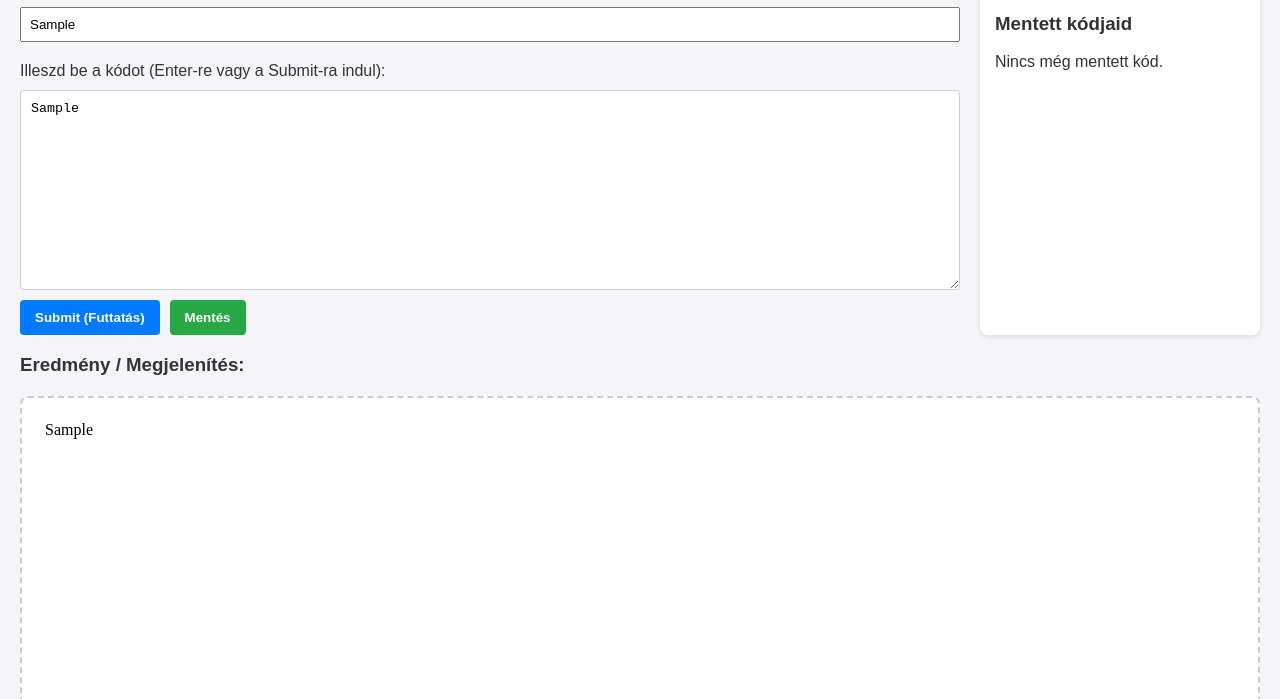
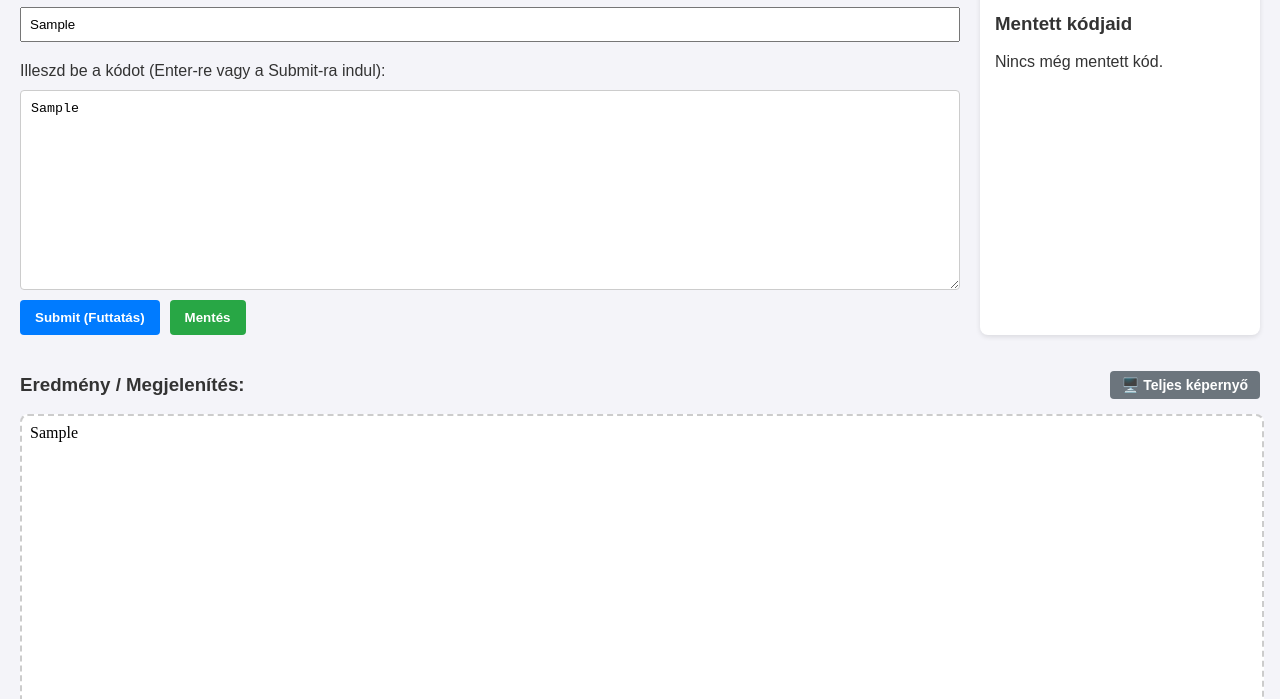
Before and after one commit to BAAAZSIII/code-runner, a plain HTML site: page index.html in a window 1280 px wide. Both pictures are taken after typing "Sample", "Sample" into the empty fields and a click on the button "Submit (Futtatás)". Shown: the part 101-800 px from the top of the page. Drawn offline with Linux system fonts and the light colour scheme.

Commit message:
Add initial HTML structure for code runner

```diff
--- a/index.html
+++ b/index.html
@@ -3,7 +3,7 @@
 <head>
     <meta charset="UTF-8">
     <meta name="viewport" content="width=device-width, initial-scale=1.0">
-    <title>Kód Futtató és Mentő</title>
+    <title>Kód Futtató, Mentő és Teljes Képernyő</title>
     <style>
         body { font-family: sans-serif; margin: 20px; background: #f4f4f9; color: #333; }
         .container { display: flex; gap: 20px; }
@@ -18,7 +18,26 @@
         .save-item:hover { background: #ddd; }
         .delete-btn { background: #dc3545; color: white; border: none; padding: 3px 8px; border-radius: 3px; cursor: pointer; }
         .delete-btn:hover { background: #bd2130; }
-        #output { margin-top: 20px; border: 2px dashed #ccc; padding: 15px; background: #fff; min-height: 300px; border-radius: 8px; }
+
+        /* Megjelenítési terület és gombok wrapperje */
+        .output-header { display: flex; justify-content: space-between; align-items: center; margin-top: 20px; }
+        #output-container { border: 2px dashed #ccc; background: #fff; border-radius: 8px; position: relative; width: 100%; height: 400px; }
+        #preview-iframe { width: 100%; height: 100%; border: none; border-radius: 6px; }
+
+        /* Teljes képernyős stílus, ha be van kapcsolva */
+        #output-container.fullscreen {
+            position: fixed;
+            top: 0;
+            left: 0;
+            width: 100vw;
+            height: 100vh;
+            z-index: 9999;
+            border: none;
+            border-radius: 0;
+        }
+        /* Teljes képernyő gomb elhelyezése */
+        .fullscreen-btn { background: #6c757d; font-size: 14px; padding: 6px 12px; }
+        .fullscreen-btn.active { background: #dc3545; }
     </style>
 </head>
 <body>
@@ -47,34 +66,72 @@
         </div>
     </div>
 
-    <h3>Eredmény / Megjelenítés:</h3>
-    <div id="output"></div>
+    <!-- Eredmény fejléc gombbal -->
+    <div class="output-header">
+        <h3>Eredmény / Megjelenítés:</h3>
+        <button id="resizeBtn" class="fullscreen-btn" onclick="toggleFullscreen()" style="display: none;">🖥️ Teljes képernyő</button>
+    </div>
+
+    <!-- Az ablak, amiben a kód fut és amit nagyítani lehet -->
+    <div id="output-container">
+        <iframe id="preview-iframe"></iframe>
+    </div>
 
     <script>
         const codeInput = document.getElementById('codeInput');
         const codeTitle = document.getElementById('codeTitle');
-        const output = document.getElementById('output');
+        const outputContainer = document.getElementById('output-container');
+        const previewIframe = document.getElementById('preview-iframe');
         const savesList = document.getElementById('savesList');
+        const resizeBtn = document.getElementById('resizeBtn');
 
-        // 1. Futtatás ENTER leütésére a szövegdobozban (ha nem a Shift+Enter-t nyomod)
+        // 1. Futtatás ENTER leütésére
         codeInput.addEventListener('keydown', function(e) {
             if (e.key === 'Enter' && !e.shiftKey) {
-                e.preventDefault(); // Megakadályozza az új sort
+                e.preventDefault();
                 runCode();
             }
         });
 
-        // kód futtatása funkció
+        // Kód futtatása funkció
         function runCode() {
             const code = codeInput.value;
-            // Biztonságos futtatás egy iframe-en belül, hogy ne rontsa el a fő oldalt
-            output.innerHTML = `<iframe id="preview" style="width:100%; height:400px; border:none;"></iframe>`;
-            const iframe = document.getElementById('preview');
-            const doc = iframe.contentDocument || iframe.contentWindow.document;
+            if(!code.trim()) return;
+
+            const doc = previewIframe.contentDocument || previewIframe.contentWindow.document;
             doc.open();
             doc.write(code);
             doc.close();
+
+            // Ha van futó kód, megjelenítjük a nagyítás gombot
+            resizeBtn.style.display = 'block';
         }
+
+        // Kinyitás és összecsukás funkció (Teljes képernyő)
+        function toggleFullscreen() {
+            outputContainer.classList.toggle('fullscreen');
+
+            if (outputContainer.classList.contains('fullscreen')) {
+                resizeBtn.innerHTML = '❌ Kicsinyítés (Bezárás)';
+                resizeBtn.classList.add('active');
+                // Áttesszük a gombot ideiglenesen a teljes képernyős ablakba, hogy ott is látszódjon felül
+                resizeBtn.style.position = 'fixed';
+                resizeBtn.style.top = '10px';
+                resizeBtn.style.right = '10px';
+                resizeBtn.style.zIndex = '10000';
+            } else {
+                resizeBtn.innerHTML = '🖥️ Teljes képernyő';
+                resizeBtn.classList.remove('active');
+                resizeBtn.style.position = 'static';
+            }
+        }
+
+        // ESC billentyű figyelése a kicsinyítéshez
+        window.addEventListener('keydown', function(e) {
+            if (e.key === 'Escape' && outputContainer.classList.contains('fullscreen')) {
+                toggleFullscreen();
+            }
+        });
 
         // Kód mentése LocalStorage-ba
         function saveCode() {
@@ -107,8 +164,6 @@
             for (let title in saves) {
                 const div = document.createElement('div');
                 div.className = 'save-item';
-
-                // Kattintásra betölti a kódot a mezőbe
                 div.innerHTML = `
                     <span onclick="loadCode('${title}')" style="flex:1; font-weight:bold;">${title}</span>
                     <button class="delete-btn" onclick="deleteCode(event, '${title}')">X</button>
@@ -117,7 +172,7 @@
             }
         }
 
-        // Egy mentés betöltése a szövegdobozba
+        // Egy mentés betöltése
         function loadCode(title) {
             let saves = JSON.parse(localStorage.getItem('html_saves')) || {};
             if (saves[title]) {
@@ -128,7 +183,7 @@
 
         // Mentés törlése
         function deleteCode(event, title) {
-            event.stopPropagation(); // Megakadályozza, hogy a törlés gomb megnyomásakor be is töltődjön
+            event.stopPropagation();
             if (confirm(`Biztosan törlöd a(z) "${title}" mentést?`)) {
                 let saves = JSON.parse(localStorage.getItem('html_saves')) || {};
                 delete saves[title];
@@ -137,7 +192,6 @@
             }
         }
 
-        // Oldal betöltésekor listázza a mentéseket
         loadSavesList();
     </script>
 </body>
```
